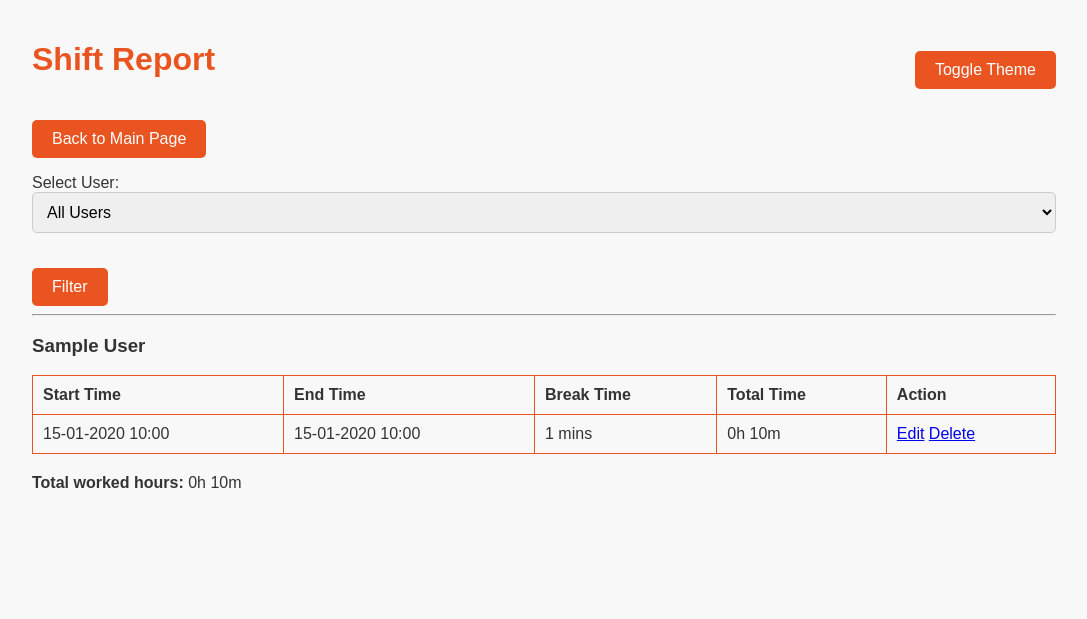
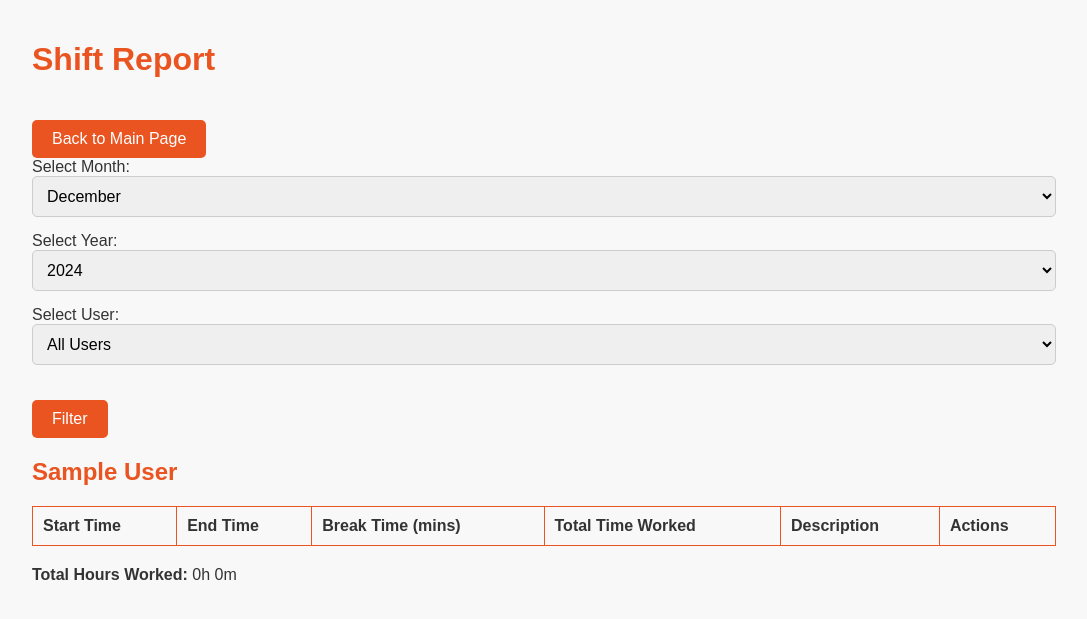
Before and after one commit to tobsthechee/shiftz, a Flask app: page /report in a window 1280 px wide. Shown: the top 619 px of the page, without its empty margins (96-1183 px from the left). Run offline with Flask 3, Linux system fonts and the light colour scheme; tables that the repository leaves empty hold one stand-in row (values such as "Sample post"); lists and menus that the app fills with data are empty.

Commit message:
Add files via upload

```diff
--- a/app.py
+++ b/app.py
@@ -1,6 +1,7 @@
 from datetime import datetime, timedelta
 from flask import Flask, render_template, request, redirect, url_for, make_response
 from flask_sqlalchemy import SQLAlchemy
+from sqlalchemy import func
 from weasyprint import HTML
 import os
 
@@ -96,30 +97,12 @@
     return render_template('shift_management.html', shifts=shifts, users=users)
 
 
-@app.route('/edit_shift/<int:shift_id>', methods=['GET', 'POST'])
-def edit_shift(shift_id):
-    shift = Shift.query.get_or_404(shift_id)
-
-    if request.method == 'POST':
-        # Get the new shift data from the form
-        shift.start_time = datetime.strptime(request.form['start_time'], '%d-%m-%Y %H:%M')
-        shift.end_time = datetime.strptime(request.form['end_time'], '%d-%m-%Y %H:%M')
-        shift.break_time = int(request.form['break_time'])
-        shift.total_time = (shift.end_time - shift.start_time).seconds // 60 - shift.break_time
-
-        # Commit the changes to the database
-        db.session.commit()
-        return redirect(url_for('shift_management'))  # Redirect to the shift management page
-
-    return render_template('edit_shift.html', shift=shift)
-
-
-@app.route('/delete_shift/<int:shift_id>')
+@app.route('/delete_shift/<int:shift_id>', methods=['POST'])
 def delete_shift(shift_id):
-    shift = Shift.query.get_or_404(shift_id)
-    db.session.delete(shift)
-    db.session.commit()
-    return redirect(url_for('shift_management'))
+    shift = Shift.query.get_or_404(shift_id)  # Find the shift by ID
+    db.session.delete(shift)  # Delete the shift from the session
+    db.session.commit()  # Commit the transaction
+    return redirect(url_for('report'))  # Redirect to the report page after deletion
 
 
 @app.route('/manage_users', methods=['GET', 'POST'])
@@ -134,23 +117,60 @@
     users = User.query.all()
     return render_template('manage_users.html', users=users)
 
-
 @app.route('/delete_user/<int:user_id>')
 def delete_user(user_id):
     user = User.query.get_or_404(user_id)
+
+    # Delete all shifts associated with the user
+    for shift in user.shifts:
+        db.session.delete(shift)
+
+    # Now delete the user
     db.session.delete(user)
     db.session.commit()
+
     return redirect(url_for('manage_users'))
 
 
 @app.route('/report', methods=['GET', 'POST'])
 def report():
-    # Get shifts, optionally filter by user
+    # Get the user_id, month, and year from the query string
     user_id = request.args.get('user_id')
+    month = request.args.get('month', default=None, type=int)  # Get the month parameter as integer
+    year = request.args.get('year', default=None, type=int)  # Get the year parameter as integer
+
+    # Get the current year and month
+    current_year = datetime.now().year
+    current_month = datetime.now().month
+
+    # If no year is provided, default to the current year
+    if not year:
+        year = current_year
+
+    # If no month is provided, default to the current month
+    if not month:
+        month = current_month
+
+    # Generate the year range (from 5 years ago to 1 year in the future)
+    year_range = list(range(current_year - 5, current_year + 2))
+
+    # Start the query
+    shifts_query = Shift.query
+
+    # Filter by user if user_id is provided
     if user_id:
-        shifts = Shift.query.filter_by(user_id=user_id).all()
-    else:
-        shifts = Shift.query.all()
+        shifts_query = shifts_query.filter_by(user_id=user_id)
+
+    # Filter by month if month is provided (adjust for SQLite compatibility)
+    if month:
+        shifts_query = shifts_query.filter(func.strftime('%m', Shift.start_time) == f'{month:02d}')
+
+    # Filter by year if year is provided (adjust for SQLite compatibility)
+    if year:
+        shifts_query = shifts_query.filter(func.strftime('%Y', Shift.start_time) == str(year))
+
+    # Fetch all the filtered shifts and sort by start_time (ascending)
+    shifts = shifts_query.order_by(Shift.start_time).all()
 
     # Group shifts by user
     users = User.query.all()  # Get all users to display in the report options
@@ -166,23 +186,8 @@
         total_minutes_remaining = total_minutes % 60
         total_hours_by_user[user] = f"{total_hours}h {total_minutes_remaining}m"
 
-    return render_template('report.html', shifts_by_user=shifts_by_user, total_hours_by_user=total_hours_by_user, users=users)
+    return render_template('report.html', shifts_by_user=shifts_by_user, total_hours_by_user=total_hours_by_user, users=users, year_range=year_range, current_month=current_month, current_year=current_year, month=month, year=year)
 
-
-@app.route('/generate_pdf')
-def generate_pdf():
-    user_id = request.args.get('user_id')
-    if user_id:
-        shifts = Shift.query.filter_by(user_id=user_id).all()
-    else:
-        shifts = Shift.query.all()
-
-    html = render_template('report.html', shifts=shifts)
-    pdf = HTML(string=html).write_pdf()
-    response = make_response(pdf)
-    response.headers['Content-Type'] = 'application/pdf'
-    response.headers['Content-Disposition'] = 'attachment; filename=shift_report.pdf'
-    return response
 
 
 if __name__ == '__main__':
--- a/templates/index.html
+++ b/templates/index.html
@@ -10,7 +10,7 @@
 <body class="{{ 'dark-theme' if 'dark' in request.cookies.get('theme', '') else '' }}">
     <div class="container">
         <header>
-            <h1>Shift Scheduler</h1>
+            <h1>Shiftz</h1>
             <!-- Theme Toggle and User Management Button Section -->
             <div class="header-right">
                 <button id="theme-toggle" onclick="toggleTheme()">🌙 / 🌞</button>
@@ -20,7 +20,7 @@
 
         <!-- Buttons to Navigate Between Pages -->
         <div class="navigation-buttons">
-            <a href="{{ url_for('shift_management') }}" class="btn">Manage Shifts</a>
+            <a href="{{ url_for('shift_management') }}" class="btn">Create Shifts</a>
             <a href="{{ url_for('report') }}" class="btn">Generate Report</a>
         </div>
 
@@ -45,7 +45,6 @@
                 header: {
                     left: 'prev,next today',
                     center: 'title',
-                    right: 'month'
                 },
                 events: [
                     {% for shift in shifts %}
--- a/templates/report.html
+++ b/templates/report.html
@@ -5,56 +5,66 @@
     <meta name="viewport" content="width=device-width, initial-scale=1.0">
     <title>Shift Report</title>
     <link rel="stylesheet" href="{{ url_for('static', filename='style.css') }}">
-    <script>
-        // Theme switching logic
-        function toggleTheme() {
-            const currentTheme = localStorage.getItem('theme');
-            const newTheme = currentTheme === 'dark' ? 'light' : 'dark';
-            localStorage.setItem('theme', newTheme);
-            document.body.className = newTheme;
-        }
+</head>
+<body class="{{ 'dark-theme' if 'dark' in request.cookies.get('theme', '') else '' }}">
+    <div class="container">
+        <h1>Shift Report</h1>
 
-        // Apply saved theme on page load
-        window.onload = function() {
-            const savedTheme = localStorage.getItem('theme') || 'light';
-            document.body.className = savedTheme;
-        }
-    </script>
-</head>
-<body>
-    <div class="container">
-        <header>
-            <h1>Shift Report</h1>
-            <button onclick="toggleTheme()">Toggle Theme</button>
-        </header>
+	<div class="navigation-buttons">
         <!-- Back to Main Page Button -->
         <button class="btn-back" onclick="window.location.href='{{ url_for('index') }}'">Back to Main Page</button>
-	<p>
-        <!-- User Selection for Filtering -->
+	</div>
+
+	<div class="report">
+        <!-- Filter by User, Month, and Year -->
         <form action="{{ url_for('report') }}" method="GET">
-            <label for="user">Select User:</label>
-            <select name="user_id" id="user">
+            <label for="month">Select Month:</label>
+            <select name="month" id="month">
+                <option value="1" {% if month == 1 %}selected{% endif %}>January</option>
+                <option value="2" {% if month == 2 %}selected{% endif %}>February</option>
+                <option value="3" {% if month == 3 %}selected{% endif %}>March</option>
+                <option value="4" {% if month == 4 %}selected{% endif %}>April</option>
+                <option value="5" {% if month == 5 %}selected{% endif %}>May</option>
+                <option value="6" {% if month == 6 %}selected{% endif %}>June</option>
+                <option value="7" {% if month == 7 %}selected{% endif %}>July</option>
+                <option value="8" {% if month == 8 %}selected{% endif %}>August</option>
+                <option value="9" {% if month == 9 %}selected{% endif %}>September</option>
+                <option value="10" {% if month == 10 %}selected{% endif %}>October</option>
+                <option value="11" {% if month == 11 %}selected{% endif %}>November</option>
+                <option value="12" {% if month == 12 %}selected{% endif %}>December</option>
+            </select>
+
+            <label for="year">Select Year:</label>
+            <select name="year" id="year">
+                {% for year in year_range %}
+                    <option value="{{ year }}" {% if year == current_year %}selected{% endif %}>{{ year }}</option>
+                {% endfor %}
+            </select>
+
+            <label for="user_id">Select User:</label>
+            <select name="user_id" id="user_id">
                 <option value="">All Users</option>
                 {% for user in users %}
                     <option value="{{ user.id }}" {% if request.args.get('user_id') == user.id|string %}selected{% endif %}>{{ user.name }}</option>
                 {% endfor %}
             </select>
+
             <button type="submit">Filter</button>
         </form>
+	</div>
 
-        <hr>
-
-        <!-- Display Shifts Grouped by User -->
+        <!-- Display Report -->
         {% for user, user_shifts in shifts_by_user.items() %}
-            <h3>{{ user.name }}</h3>
+        <h2>{{ user.name }}</h2>
         <table>
             <thead>
                 <tr>
                     <th>Start Time</th>
                     <th>End Time</th>
-                        <th>Break Time</th>
-                        <th>Total Time</th>
-                        <th>Action</th>
+                    <th>Break Time (mins)</th>
+                    <th>Total Time Worked</th>
+                    <th>Description</th>
+                    <th>Actions</th> <!-- New Actions column -->
                 </tr>
             </thead>
             <tbody>
@@ -62,19 +72,22 @@
                 <tr>
                     <td>{{ shift.formatted_start_time() }}</td>
                     <td>{{ shift.formatted_end_time() }}</td>
-                            <td>{{ shift.break_time }} mins</td>
+                    <td>{{ shift.break_time }}</td>
                     <td>{{ shift.formatted_total_time() }}</td>
+                    <td>{{ shift.description or 'N/A' }}</td>
                     <td>
-                                <a href="{{ url_for('edit_shift', shift_id=shift.id) }}">Edit</a>
-                                <a href="{{ url_for('delete_shift', shift_id=shift.id) }}" onclick="return confirm('Are you sure you want to delete this shift?')">Delete</a>
+                        <!-- Delete Button -->
+                        <form action="{{ url_for('delete_shift', shift_id=shift.id) }}" method="POST" style="display:inline;">
+                            <button type="submit" class="btn-delete">Delete</button>
+                        </form>
                     </td>
                 </tr>
                 {% endfor %}
             </tbody>
         </table>
-            <p><strong>Total worked hours:</strong> {{ total_hours_by_user[user] }}</p>
+        <p><strong>Total Hours Worked: </strong>{{ total_hours_by_user[user] }}</p>
         {% endfor %}
-
     </div>
+    <script src="{{ url_for('static', filename='script.js') }}"></script>
 </body>
 </html>
--- a/templates/shift_management.html
+++ b/templates/shift_management.html
@@ -8,8 +8,6 @@
 </head>
 <body class="{{ 'dark-theme' if 'dark' in request.cookies.get('theme', '') else '' }}">
     <div class="container">
-        <!-- Theme Toggle Button -->
-        <button class="btn-toggle" onclick="toggleTheme()">🌙 / 🌞</button>
 
         <h1>Manage Shifts</h1>
 
```
Also changed, not shown: templates/manage_users.html (+21 -60 lines). Lines whose indentation alone changed are shown as unchanged.
